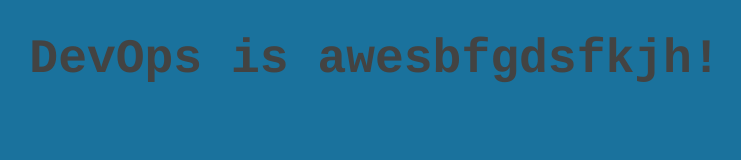
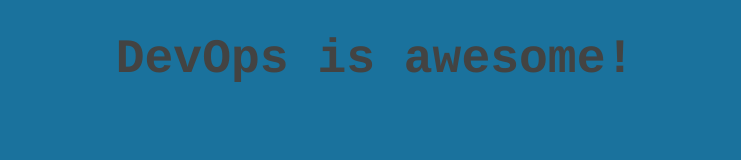
Before and after one commit to Dmitry-White/Public-Custom-Runner, a plain HTML site: page src/index.html in a window 1280 px wide. Shown: the whole page, without its empty margins (265-1006 px from the left). Drawn offline with Linux system fonts and the light colour scheme.

Commit message:
Fix new feature

```diff
--- a/src/index.html
+++ b/src/index.html
@@ -12,7 +12,7 @@
         text-align: center;
       "
     >
-      DevOps is awesbfgdsfkjh!
+      DevOps is awesome!
     </h1>
   </body>
 </html>
```
